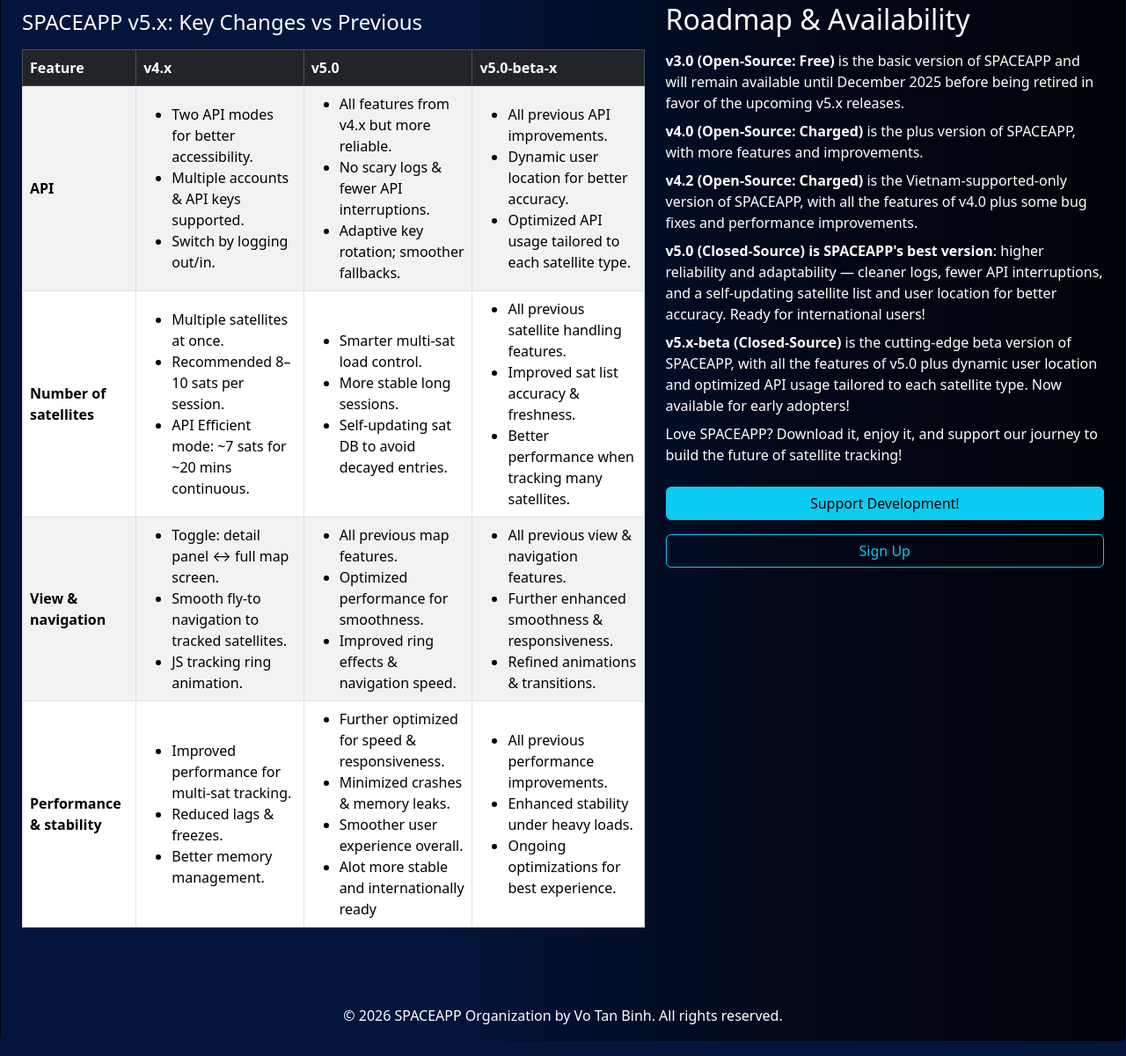
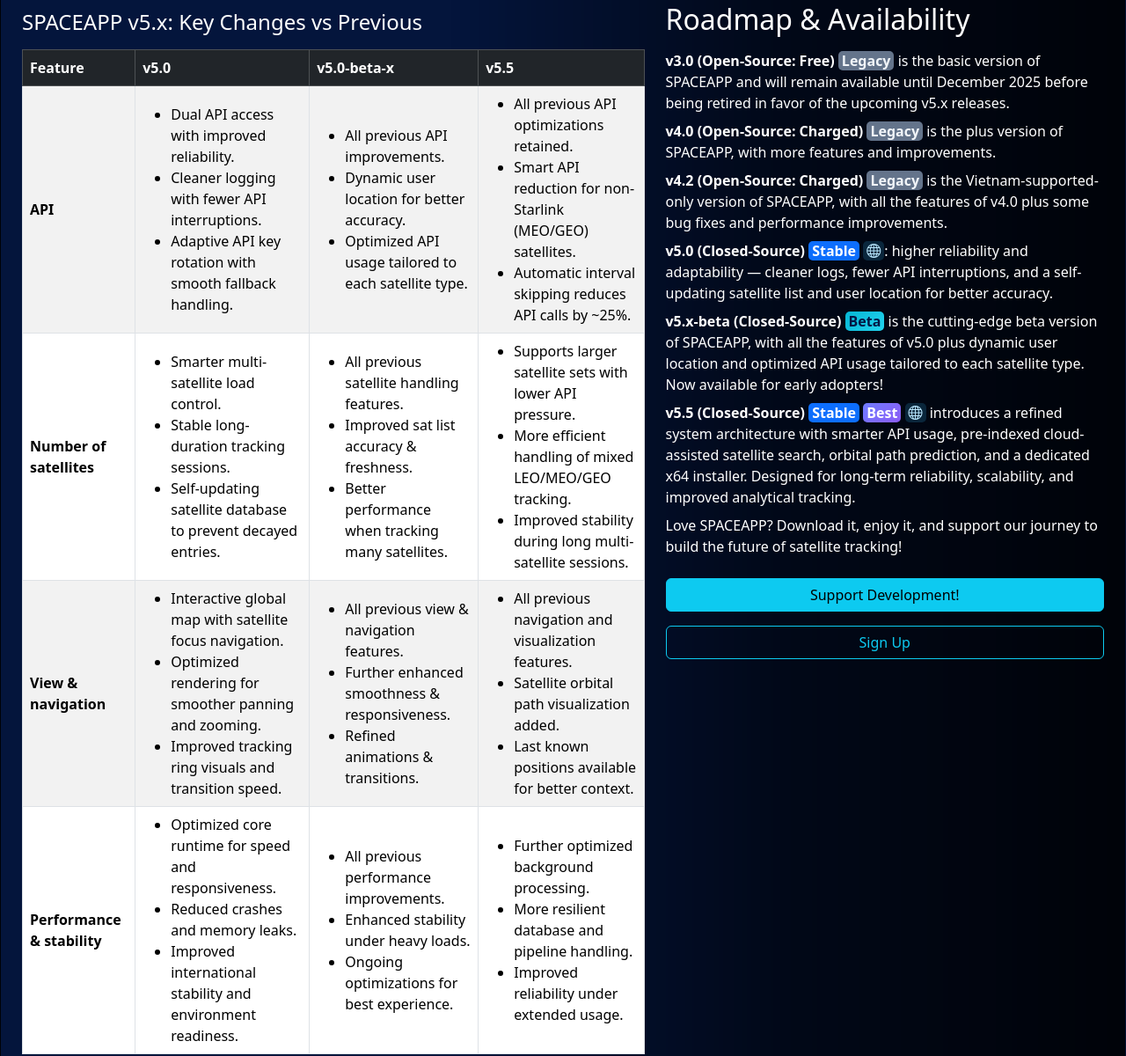
Before and after one commit to Henrycoding-design/SPACEAPPWeb, a website: page public/newverintro.html in a window 1280 px wide. Shown: the part 234-1434 px from the top of the page at 88% size. Drawn offline with nearby package versions, Linux system fonts and the light colour scheme.

Commit message:
Update newverintro.html

```diff
--- a/public/newverintro.html
+++ b/public/newverintro.html
@@ -28,9 +28,9 @@
                         <thead class="table-dark">
                             <tr>
                             <th scope="col">Feature</th>
-                            <th scope="col">v4.x</th>
-                            <th scope="col">v5.0</th>
-                            <th scope="col">v5.0-beta-x</th>
+                            <th scope="col" class="vheader">v5.0</th>
+                            <th scope="col" class="vheader">v5.0-beta-x</th>
+                            <th scope="col" class="v55-col v55-top">v5.5</th>
                             </tr>
                         </thead>
                         <tbody>
@@ -38,16 +38,9 @@
                             <th scope="row">API</th>
                             <td>
                                 <ul class="mb-0">
-                                <li>Two API modes for better accessibility.</li>
-                                <li>Multiple accounts & API keys supported.</li>
-                                <li>Switch by logging out/in.</li>
-                                </ul>
-                            </td>
-                            <td>
-                                <ul class="mb-0">
-                                    <li>All features from v4.x but more reliable.</li>
-                                    <li>No scary logs & fewer API interruptions.</li>
-                                    <li>Adaptive key rotation; smoother fallbacks.</li>
+                                    <li>Dual API access with improved reliability.</li>
+                                    <li>Cleaner logging with fewer API interruptions.</li>
+                                    <li>Adaptive API key rotation with smooth fallback handling.</li>
                                 </ul>
                             </td>
                             <td>
@@ -57,21 +50,21 @@
                                     <li>Optimized API usage tailored to each satellite type.</li>
                                 </ul>
                             </td>
+                            <td  class="v55-col">
+                                <ul class="mb-0">
+                                    <li>All previous API optimizations retained.</li>
+                                    <li>Smart API reduction for non-Starlink (MEO/GEO) satellites.</li>
+                                    <li>Automatic interval skipping reduces API calls by ~25%.</li>
+                                </ul>
+                            </td>
                             </tr>
                             <tr>
                             <th scope="row">Number of satellites</th>
                             <td>
                                 <ul class="mb-0">
-                                <li>Multiple satellites at once.</li>
-                                <li>Recommended 8–10 sats per session.</li>
-                                <li>API Efficient mode: ~7 sats for ~20 mins continuous.</li>
-                                </ul>
-                            </td>
-                            <td>
-                                <ul class="mb-0">
-                                    <li>Smarter multi-sat load control.</li>
-                                    <li>More stable long sessions.</li>
-                                    <li>Self-updating sat DB to avoid decayed entries.</li>
+                                    <li>Smarter multi-satellite load control.</li>
+                                    <li>Stable long-duration tracking sessions.</li>
+                                    <li>Self-updating satellite database to prevent decayed entries.</li>
                                 </ul>
                             </td>
                             <td>
@@ -81,21 +74,21 @@
                                     <li>Better performance when tracking many satellites.</li>
                                 </ul>
                             </td>
+                            <td  class="v55-col">
+                                <ul class="mb-0">
+                                    <li>Supports larger satellite sets with lower API pressure.</li>
+                                    <li>More efficient handling of mixed LEO/MEO/GEO tracking.</li>
+                                    <li>Improved stability during long multi-satellite sessions.</li>
+                                </ul>
+                            </td>
                             </tr>
                             <tr>
                             <th scope="row">View & navigation</th>
                             <td>
                                 <ul class="mb-0">
-                                <li>Toggle: detail panel ↔ full map screen.</li>
-                                <li>Smooth fly-to navigation to tracked satellites.</li>
-                                <li>JS tracking ring animation.</li>
-                                </ul>
-                            </td>
-                            <td>
-                                <ul class="mb-0">
-                                    <li>All previous map features.</li>
-                                    <li>Optimized performance for smoothness.</li>
-                                    <li>Improved ring effects & navigation speed.</li>
+                                    <li>Interactive global map with satellite focus navigation.</li>
+                                    <li>Optimized rendering for smoother panning and zooming.</li>
+                                    <li>Improved tracking ring visuals and transition speed.</li>
                                 </ul>
                             </td>
                             <td>
@@ -105,22 +98,21 @@
                                     <li>Refined animations & transitions.</li>
                                 </ul>
                             </td>
+                            <td  class="v55-col">
+                                <ul class="mb-0">
+                                    <li>All previous navigation and visualization features.</li>
+                                    <li>Satellite orbital path visualization added.</li>
+                                    <li>Last known positions available for better context.</li>
+                                </ul>
+                            </td>
                             </tr>
                             <tr>
                                 <th scope="row">Performance & stability</th>
                                 <td>
                                     <ul class="mb-0">
-                                    <li>Improved performance for multi-sat tracking.</li>
-                                    <li>Reduced lags & freezes.</li>
-                                    <li>Better memory management.</li>
-                                    </ul>
-                                </td>
-                                <td>
-                                    <ul class="mb-0">
-                                        <li>Further optimized for speed & responsiveness.</li>
-                                        <li>Minimized crashes & memory leaks.</li>
-                                        <li>Smoother user experience overall.</li>
-                                        <li>Alot more stable and internationally ready</li>
+                                        <li>Optimized core runtime for speed and responsiveness.</li>
+                                        <li>Reduced crashes and memory leaks.</li>
+                                        <li>Improved international stability and environment readiness.</li>
                                     </ul>
                                 </td>
                                 <td>
@@ -128,6 +120,13 @@
                                         <li>All previous performance improvements.</li>
                                         <li>Enhanced stability under heavy loads.</li>
                                         <li>Ongoing optimizations for best experience.</li>
+                                    </ul>
+                                </td>
+                                <td class="v55-col v55-bottom">
+                                    <ul class="mb-0">
+                                        <li>Further optimized background processing.</li>
+                                        <li>More resilient database and pipeline handling.</li>
+                                        <li>Improved reliability under extended usage.</li>
                                     </ul>
                                 </td>
                             </tr>
@@ -140,18 +139,21 @@
                     <div class="col-12 col-lg-5 col-xl-5">
                         <h2 class="mb-3">Roadmap &amp; Availability</h2>
                         <p class="mb-2">
-                        <strong>v3.0 (Open-Source: Free)</strong> is the basic version of SPACEAPP and will remain available until December 2025 before being retired in favor of the upcoming v5.x releases.</a>
+                        <strong>v3.0 (Open-Source: Free) <span class="px-1 py-0" style="background: rgb(100, 116, 139); border-radius: 5px; color: rgb(241, 245, 249)">Legacy</span></strong> is the basic version of SPACEAPP and will remain available until December 2025 before being retired in favor of the upcoming v5.x releases.</a>
                         </p>
                         <p class="mb-2">
-                        <strong>v4.0 (Open-Source: Charged)</strong> is the plus version of SPACEAPP, with more features and improvements.
+                        <strong>v4.0 (Open-Source: Charged) <span class="px-1 py-0" style="background: rgb(100, 116, 139); border-radius: 5px; color: rgb(241, 245, 249)">Legacy</span></strong> is the plus version of SPACEAPP, with more features and improvements.
                         <p class="mb-2">
-                            <strong>v4.2 (Open-Source: Charged)</strong> is the Vietnam-supported-only version of SPACEAPP, with all the features of v4.0 plus some bug fixes and performance improvements.
+                            <strong>v4.2 (Open-Source: Charged) <span class="px-1 py-0" style="background: rgb(100, 116, 139); border-radius: 5px; color: rgb(241, 245, 249)">Legacy</span></strong> is the Vietnam-supported-only version of SPACEAPP, with all the features of v4.0 plus some bug fixes and performance improvements.
                         </p>
                         <p class="mb-2">
-                            <strong>v5.0 (Closed-Source) is SPACEAPP's best version</strong>: higher reliability and adaptability — cleaner logs, fewer API interruptions, and a self-updating satellite list and user location for better accuracy. Ready for international users!
+                            <strong>v5.0 (Closed-Source) <span class="px-1 py-0" style="background: rgb(13, 110, 253); border-radius: 5px;">Stable</span> <span class="px-1 py-0" style="background: rgba(56, 189, 248, 0.18); border-radius: 5px; color:rgb(186, 230, 253);"><i class="bi bi-globe"></i></span></strong>: higher reliability and adaptability — cleaner logs, fewer API interruptions, and a self-updating satellite list and user location for better accuracy.
                         </p>
                         <p class="mb-2">
-                            <strong>v5.x-beta (Closed-Source)</strong> is the cutting-edge beta version of SPACEAPP, with all the features of v5.0 plus dynamic user location and optimized API usage tailored to each satellite type. Now available for early adopters!
+                            <strong>v5.x-beta (Closed-Source) <span class="px-1 py-0" style="background: linear-gradient(135deg, #06b6d4, #22d3ee); border-radius: 5px; color: #041744">Beta</span></strong> is the cutting-edge beta version of SPACEAPP, with all the features of v5.0 plus dynamic user location and optimized API usage tailored to each satellite type. Now available for early adopters!
+                        </p>
+                        <p class="mb-2">
+                            <strong>v5.5 (Closed-Source) <span class="px-1 py-0" style="background: rgb(13, 110, 253); border-radius: 5px;">Stable</span> <span class="px-1 py-0" style="background: linear-gradient(135deg, #6f7cff, #8b5cf6); border-radius: 5px;">Best</span> <span class="px-1 py-0" style="background: rgba(56, 189, 248, 0.18); border-radius: 5px; color:rgb(186, 230, 253);"><i class="bi bi-globe"></i></span></strong> introduces a refined system architecture with smarter API usage, pre-indexed cloud-assisted satellite search, orbital path prediction, and a dedicated x64 installer. Designed for long-term reliability, scalability, and improved analytical tracking.
                         </p>
                         <p class="mb-4">
                         Love SPACEAPP? Download it, enjoy it, and support our journey to build the future of satellite tracking!
```
